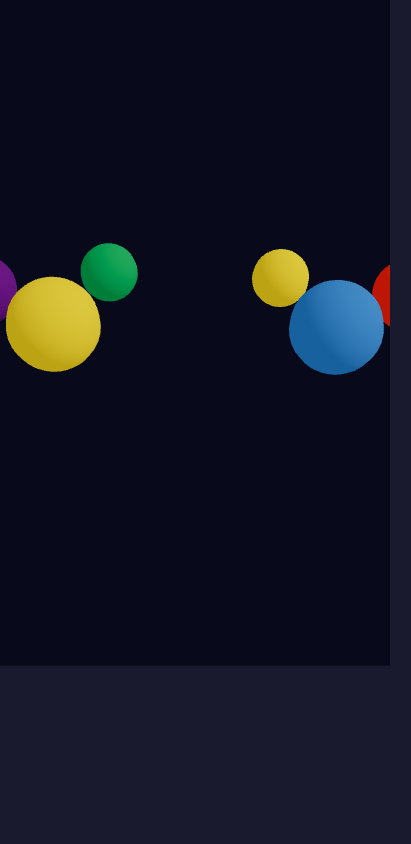
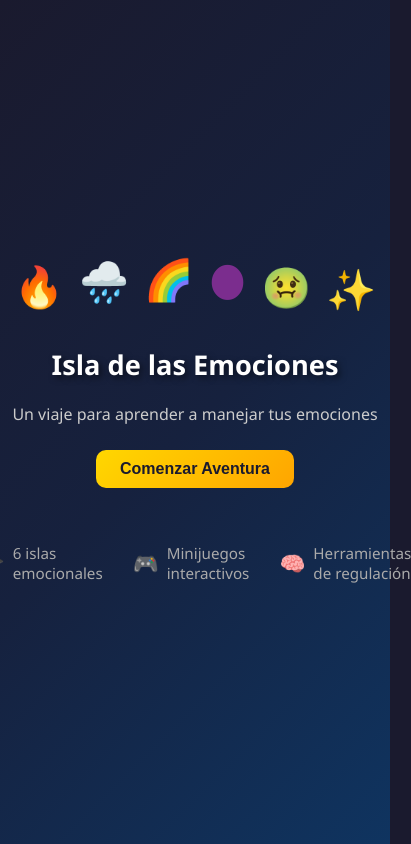
Before and after one commit to menga1001/isla-emociones-3d, a React (Vite) app: page / in a window 390 px wide. Shown: the whole page, 411 px wide, since content can reach past the window. Built offline with nearby package versions, Linux system fonts and the light colour scheme.

Commit message:
Fix UI: menu overlay, island portals, responsive layout, z-index layers

```diff
--- a/src/App.css
+++ b/src/App.css
@@ -19,6 +19,10 @@ body {
 
 canvas {
   touch-action: none;
+  position: absolute;
+  top: 0;
+  left: 0;
+  z-index: 1;
 }
 
 .hub-ui {
@@ -226,6 +230,46 @@ canvas {
 .menu-button:hover {
   transform: scale(1.05);
   box-shadow: 0 5px 20px rgba(255, 215, 0, 0.4);
+}
+
+.menu-island-preview {
+  display: flex;
+  gap: 15px;
+  margin-bottom: 30px;
+}
+
+.menu-island-icon {
+  font-size: 2.5rem;
+  animation: float 3s ease-in-out infinite;
+}
+
+.menu-island-icon:nth-child(2) { animation-delay: 0.5s; }
+.menu-island-icon:nth-child(3) { animation-delay: 1s; }
+.menu-island-icon:nth-child(4) { animation-delay: 1.5s; }
+.menu-island-icon:nth-child(5) { animation-delay: 2s; }
+.menu-island-icon:nth-child(6) { animation-delay: 2.5s; }
+
+@keyframes float {
+  0%, 100% { transform: translateY(0); }
+  50% { transform: translateY(-10px); }
+}
+
+.menu-features {
+  display: flex;
+  gap: 30px;
+  margin-top: 40px;
+}
+
+.menu-feature {
+  display: flex;
+  align-items: center;
+  gap: 8px;
+  color: #aaa;
+  font-size: 0.95rem;
+}
+
+.menu-feature-icon {
+  font-size: 1.3rem;
 }
 
 .settings-button {
--- a/src/App.tsx
+++ b/src/App.tsx
@@ -23,6 +23,8 @@ const GameCanvas: React.FC = () => {
 
   return (
     <div className="game-container">
+      {state.currentScreen === 'menu' && <MenuScreen />}
+
       <Canvas
         shadows
         camera={{ position: [0, 5, 10], fov: 60 }}
@@ -37,10 +39,6 @@ const GameCanvas: React.FC = () => {
           shadow-mapSize-height={2048}
         />
 
-        {state.currentScreen === 'menu' && (
-          <MenuScreen />
-        )}
-
         {state.currentScreen === 'hub' && (
           <HubScene onIslandSelect={handleIslandSelect} />
         )}
@@ -50,18 +48,22 @@ const GameCanvas: React.FC = () => {
         )}
       </Canvas>
 
-      {state.currentScreen !== 'menu' && (
+      {state.currentScreen === 'hub' && (
         <>
+          <div className="hub-ui">
+            <h1 className="hub-title">Isla de las Emociones</h1>
+            <p className="hub-subtitle">Selecciona una isla para comenzar tu aventura</p>
+          </div>
           <EmotionalMeter value={state.emotionalMeter} />
           <Inventory items={state.kitEmocional} />
         </>
       )}
 
-      {state.currentScreen === 'hub' && (
-        <div className="hub-ui">
-          <h1 className="hub-title">Isla de las Emociones</h1>
-          <p className="hub-subtitle">Selecciona una isla para comenzar tu aventura</p>
-        </div>
+      {state.currentScreen === 'island' && (
+        <>
+          <EmotionalMeter value={state.emotionalMeter} />
+          <Inventory items={state.kitEmocional} />
+        </>
       )}
 
       <DialogBox />
--- a/src/components/UI/MenuScreen.tsx
+++ b/src/components/UI/MenuScreen.tsx
@@ -1,36 +1,48 @@
 import { useGame } from '../../contexts/GameContext';
+import { islandsConfig } from '../../config/islands';
 
 export const MenuScreen: React.FC = () => {
-  const { dispatch } = useGame();
+  const { state, dispatch } = useGame();
 
   const handleStart = () => {
     dispatch({ type: 'SET_SCREEN', payload: 'hub' });
   };
 
   return (
-    <>
-      <mesh position={[0, 0, -5]}>
-        <planeGeometry args={[20, 20]} />
-        <meshBasicMaterial color="#1a1a2e" />
-      </mesh>
+    <div className="menu-screen">
+      <div className="menu-island-preview">
+        {islandsConfig.map((island) => (
+          <div
+            key={island.id}
+            className="menu-island-icon"
+            style={{ color: island.colors.primary }}
+          >
+            {island.icon}
+          </div>
+        ))}
+      </div>
 
-      <group position={[0, 2, 0]}>
-        {[...Array(6)].map((_, i) => {
-          const angle = (i / 6) * Math.PI * 2;
-          const x = Math.cos(angle) * 3;
-          const z = Math.sin(angle) * 3;
-          return (
-            <mesh key={i} position={[x, Math.sin(i) * 0.5, z]}>
-              <sphereGeometry args={[0.5, 16, 16]} />
-              <meshStandardMaterial
-                color={['#FF4500', '#4A90D9', '#FFD700', '#7B2D8E', '#27AE60', '#FFD700'][i]}
-                emissive={['#FF4500', '#4A90D9', '#FFD700', '#7B2D8E', '#27AE60', '#FFD700'][i]}
-                emissiveIntensity={0.3}
-              />
-            </mesh>
-          );
-        })}
-      </group>
-    </>
+      <h1 className="menu-title">Isla de las Emociones</h1>
+      <p className="menu-subtitle">Un viaje para aprender a manejar tus emociones</p>
+
+      <button className="menu-button" onClick={handleStart}>
+        Comenzar Aventura
+      </button>
+
+      <div className="menu-features">
+        <div className="menu-feature">
+          <span className="menu-feature-icon">🎓</span>
+          <span>6 islas emocionales</span>
+        </div>
+        <div className="menu-feature">
+          <span className="menu-feature-icon">🎮</span>
+          <span>Minijuegos interactivos</span>
+        </div>
+        <div className="menu-feature">
+          <span className="menu-feature-icon">🧠</span>
+          <span>Herramientas de regulación</span>
+        </div>
+      </div>
+    </div>
   );
 };
```
Also changed, not shown: 3 other files (tests, documents, lock files or other folders).
